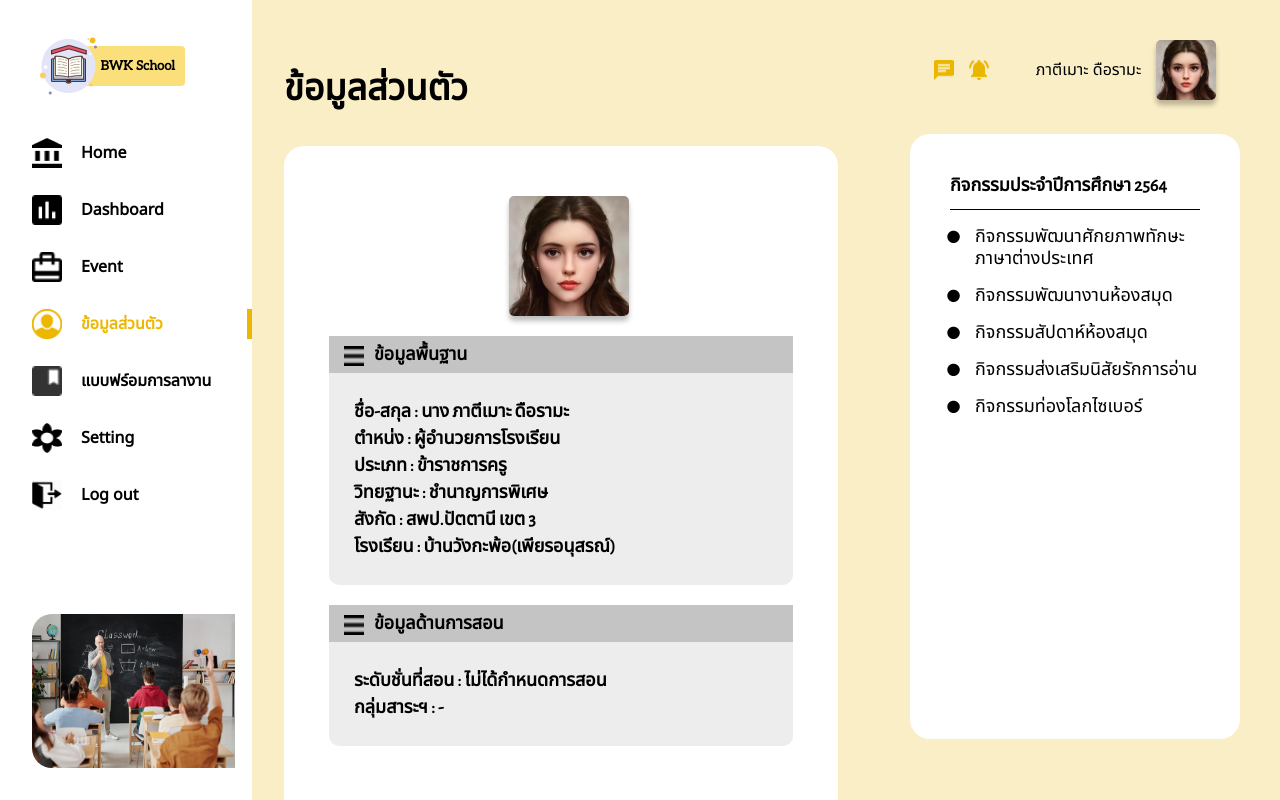
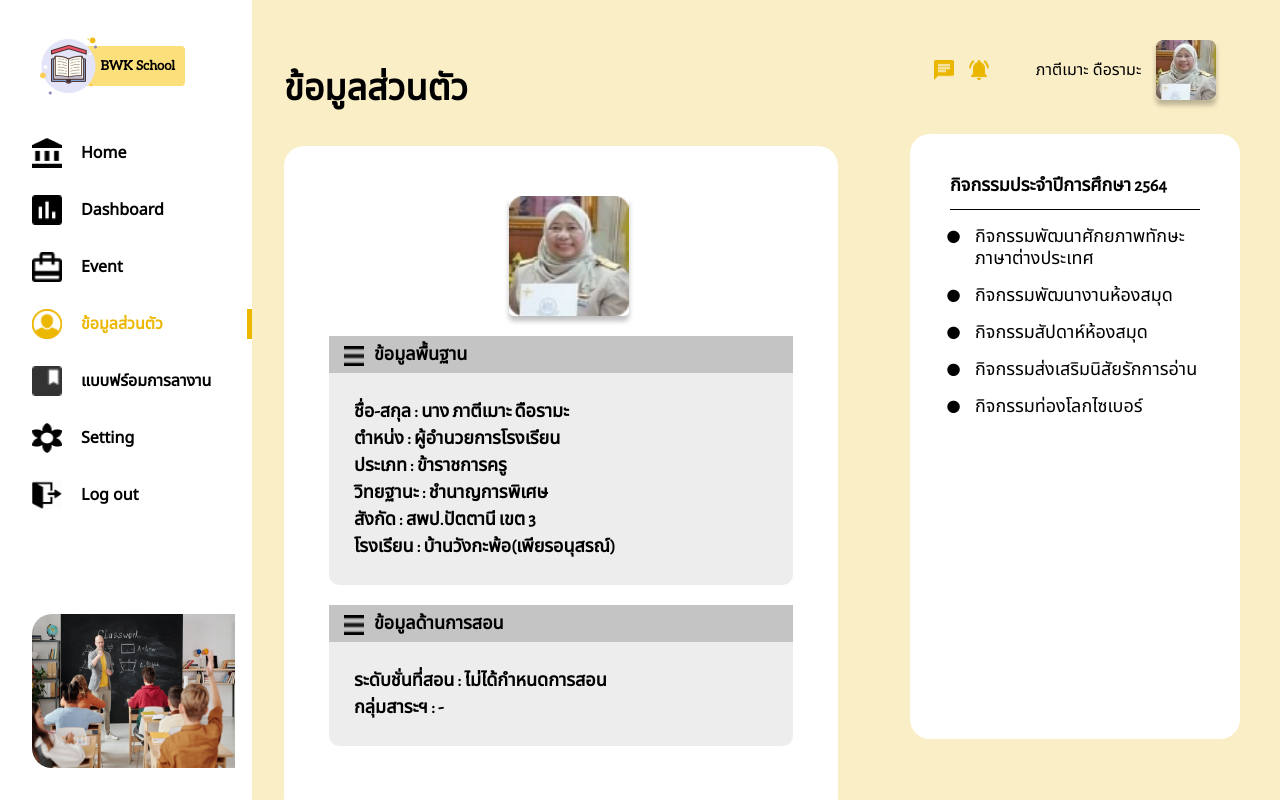
Before and after one commit to naslimin/Project2, a Next.js app: page /userInfo in a window 1280 px wide. Built offline with nearby package versions, Linux system fonts and the light colour scheme; a web font is replaced by a local one.

Commit message:
fix ci user image

```diff
--- a/components/compose/AvatarUser/index.js
+++ b/components/compose/AvatarUser/index.js
@@ -5,13 +5,13 @@ export default function AvatarUser({ big }) {
   if (big) {
     return (
       <div className={styles.avatarBig}>
-        <img src="/demoImage/39cd1f2a-6b6b-4199-98ab-a80f629e5e51.jpeg" alt="Avatar" width="120" height="120" />
+        <img src="/icon/user.png" alt="Avatar" width="120" height="120" />
       </div>
     )
   } else {
     return (
       <div className={styles.avatar}>
-        <img src="/demoImage/39cd1f2a-6b6b-4199-98ab-a80f629e5e51.jpeg" alt="Avatar" width="60" height="60" />
+        <img src="/icon/user.png" alt="Avatar" width="60" height="60" />
       </div>
     )
   }
```
Also changed, not shown: public/icon/user.png (added).
